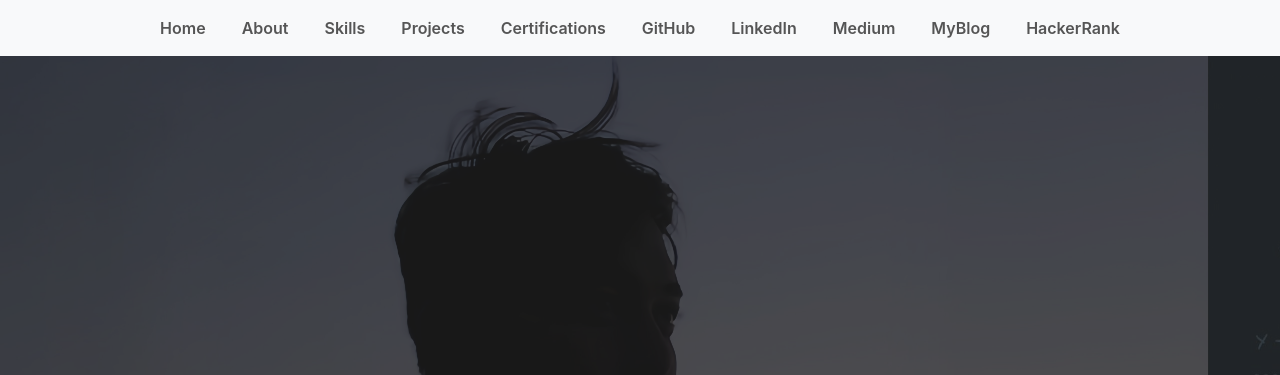
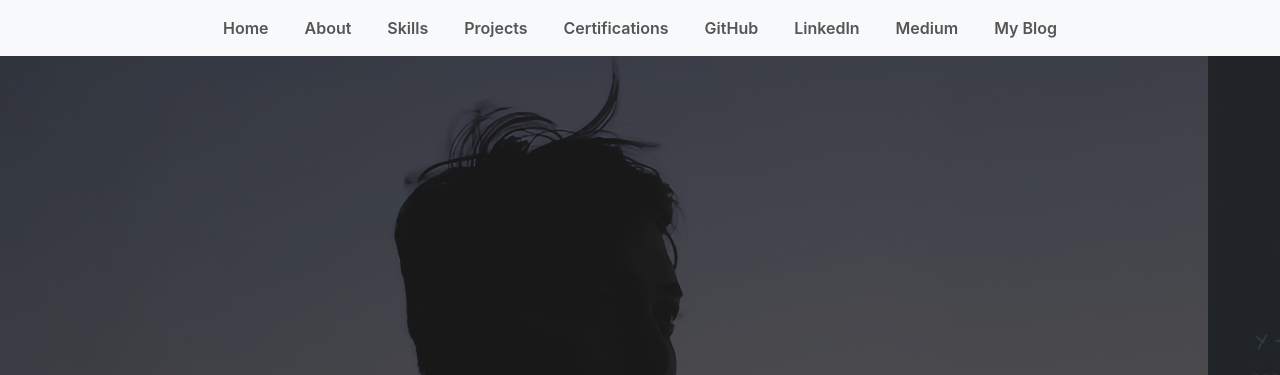
Before and after one commit to Prbn/prbn.github.io, a plain HTML site: page index.html in a window 1280 px wide. Shown: the top 375 px of the page. Drawn offline with nearby package versions, Linux system fonts and the light colour scheme; a script that the page names is missing.

Commit message:
update: remove hakerank

```diff
--- a/index.html
+++ b/index.html
@@ -38,8 +38,8 @@
                     <li class="nav-item"><a class="nav-link" href="https://github.com/Prbn" target="_blank">GitHub</a></li>
                     <li class="nav-item"><a class="nav-link" href="https://linkedin.com/in/prbnrs" target="_blank">LinkedIn</a></li>
                     <li class="nav-item"><a class="nav-link " href="https://prbn.medium.com/">Medium</a></li>
-                    <li class="nav-item"><a class="nav-link " href="https://prbn.github.io/blog">MyBlog</a></li>
-                    <li class="nav-item"><a class="nav-link " href="https://www.hackerrank.com/prbnrs">HackerRank</a></li>
+                    <li class="nav-item"><a class="nav-link " href="https://prbn.github.io/blog">My Blog</a></li>
+                    <!-- <li class="nav-item"><a class="nav-link " href="https://www.hackerrank.com/prbnrs">HackerRank</a></li> -->
                 </ul>
             </div>
 
```
